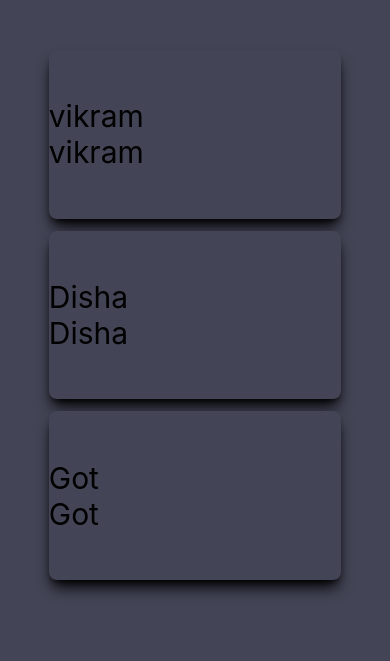
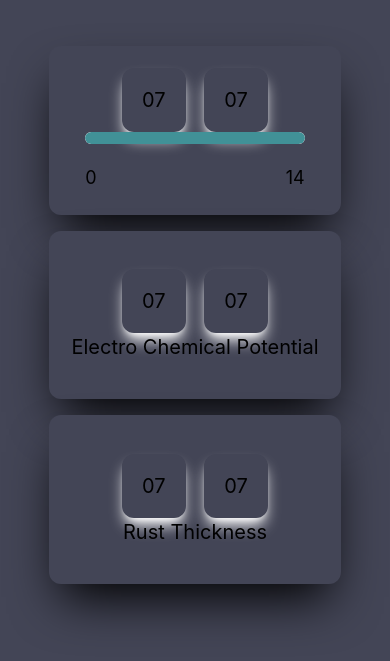
Before and after one commit to Disha-Baghel/Rattle, a React Native app: screen / in a window 390 px wide. Shown: the part 107-768 px from the top of the page. Built offline with nearby package versions, Linux system fonts and the light colour scheme.

Commit message:
added some code

```diff
--- a/App.jsx
+++ b/App.jsx
@@ -1,22 +1,43 @@
 import React from 'react';
-import { Text, View } from 'react-native';
+import {Text, View, VirtualizedList} from 'react-native';
 
-function Card({name}) {
-    return (
-        <View className="justify-center w-9/12 text-2xl bg-[#434556] rounded-lg shadow-lg h-1/5 shadow-black">
-            <Text className="text-3xl">{name}</Text>
-            <Text className="text-3xl">{name}</Text>
+function Progress({progress}) {
+  return (
+    <>
+    <View className="mb-5 overflow-hidden rounded-full bg-gray-200 w-9/12">
+      <View className={`h-3 w-[${progress}%] bg-[#419197] rounded-full`} />
+    </View>
+    <View className="flex-row justify-between w-9/12">
+      <Text className="text-lg">0</Text>
+      <Text className="text-lg">14</Text>
+    </View>
+    </>
+  )
+}
+
+function Card({children}) {
+  return (
+    <View className="items-center justify-center w-9/12 h-1/5 bg-[#434556] my-2 rounded-xl shadow-2xl shadow-black">
+      <View className="flex-row justify-between w-6/12">
+        <View className="bg-[#434556] rounded-xl shadow-lg shadow-white w-16 h-16 justify-center items-center">
+          <Text className="text-xl">07</Text>
         </View>
-    )
+        <View className="bg-[#434556] rounded-xl shadow-lg shadow-white w-16 h-16 justify-center items-center">
+          <Text className="text-xl">07</Text>
+        </View>
+      </View>
+      {children}
+    </View>
+  );
 }
 
 function App() {
   return (
-      <View className="items-center justify-center flex-1 bg-[#434556] gap-3">
-        <Card name="vikram" />
-        <Card name="Disha" />
-        <Card name="Got" />
-      </View>
+    <View className="items-center justify-center bg-[#434556] flex-1">
+      <Card><Progress progress={80}/></Card>
+      <Card><Text className="text-xl">Electro Chemical Potential</Text></Card>
+      <Card><Text className="text-xl">Rust Thickness</Text></Card>
+    </View>
   );
 }
 
```
